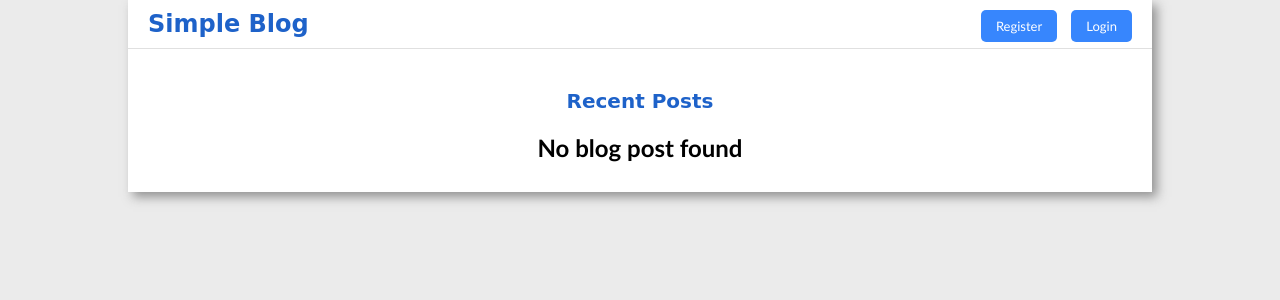
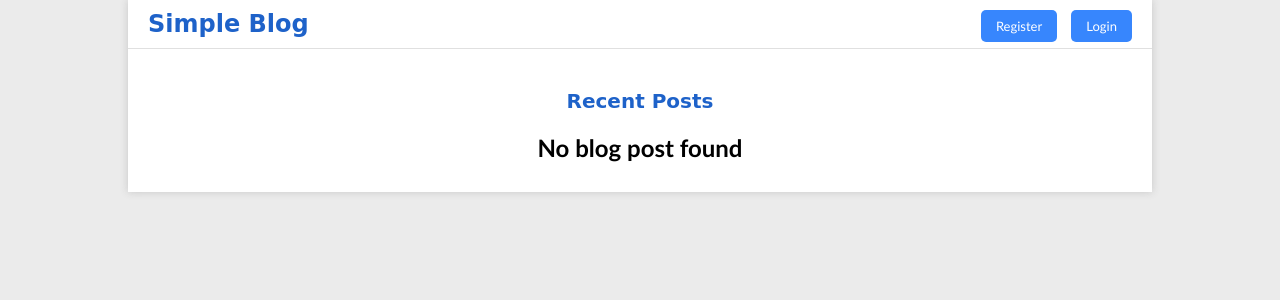
Before and after one commit to Rezuanul-Islam-Fahim/simple-blog-site, a Flask app: page / in a window 1280 px wide. Shown: the top 300 px of the page. Run offline with Flask 2, Linux system fonts and the light colour scheme; data that the repository does not hold is empty.

Commit message:
Change main wrapper drop shadow

```diff
--- a/website/static/style.css
+++ b/website/static/style.css
@@ -68,7 +68,7 @@ input[type="submit"] {
     width: 80%;
     margin: auto;
     background-color: white;
-    box-shadow: 5px 5px 10px rgba(59, 59, 59, 0.5);
+    box-shadow: 0 0 8px rgba(59, 59, 59, 0.2);
 }
 
 header h2 {
```
